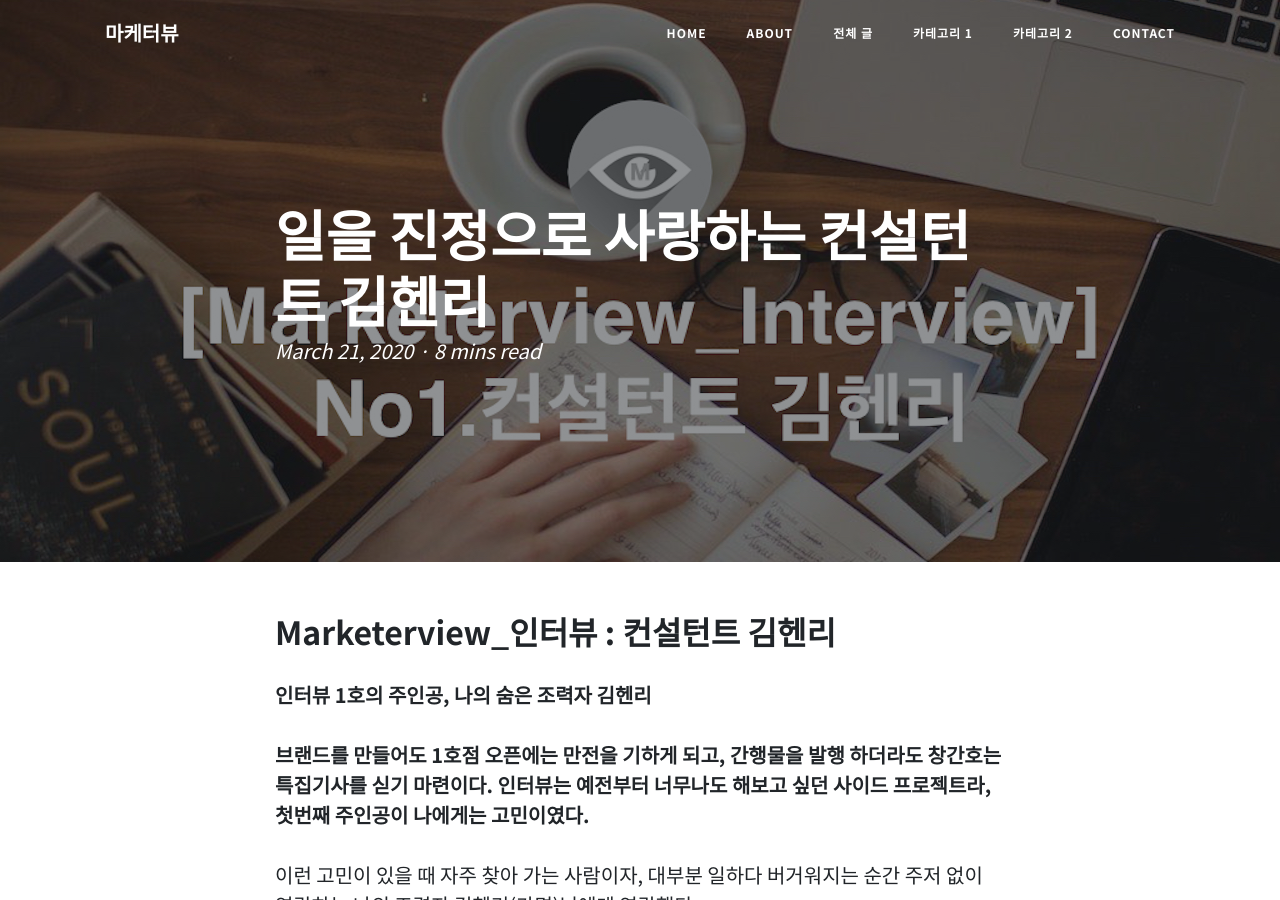
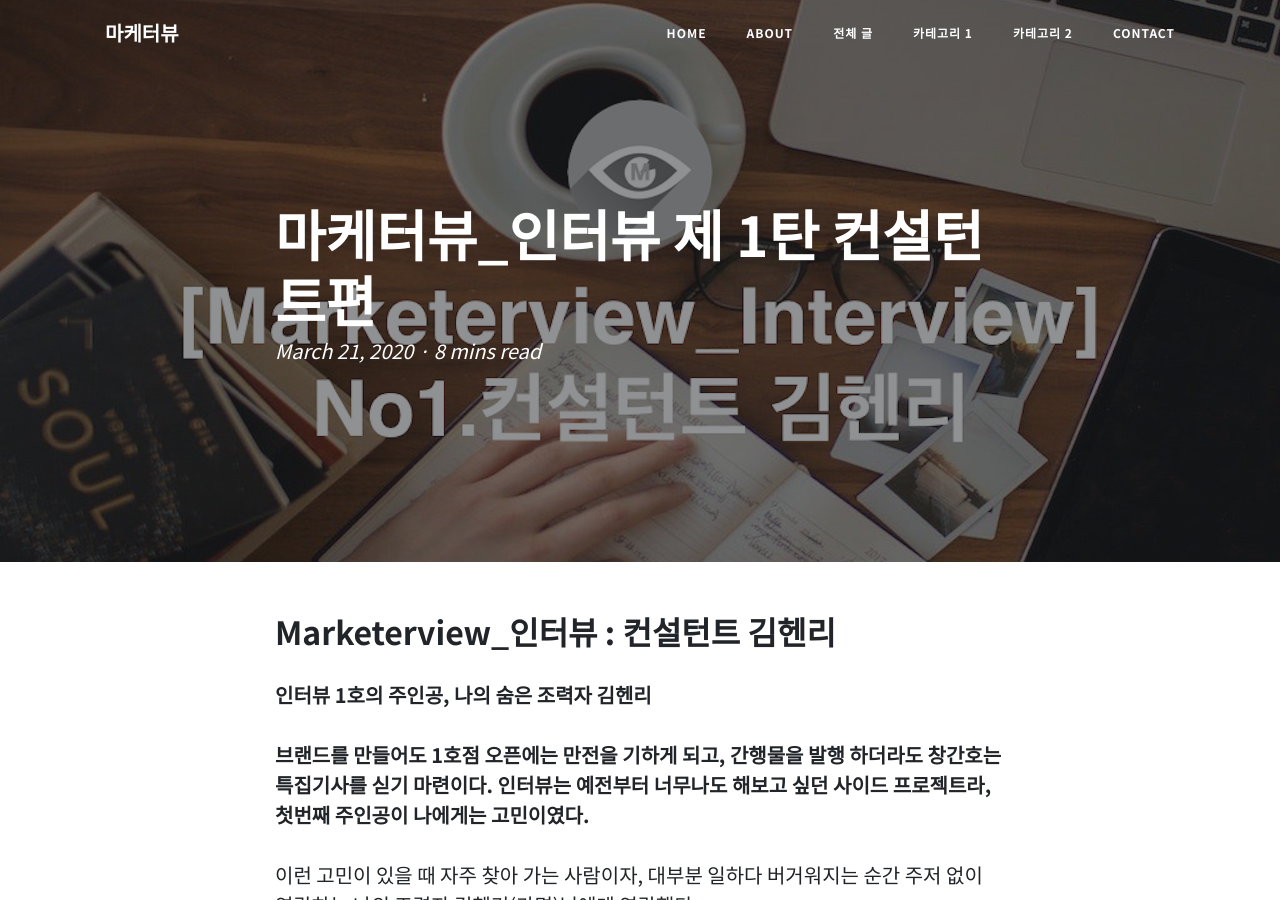
Before and after one commit to dndus1518/marketerview, a Jekyll site: the page built from _posts/2020-03-21-interview no1.md, in a window 1280 px wide and 900 px high. Built offline with Jekyll 4.4.1, drawn with Linux system fonts in a browser that asks for light colours; comment, search, counter and statistics services are not loaded.

Commit message:
Update 2020-03-21-interview no1.md

```diff
--- a/_posts/2020-03-21-interview no1.md
+++ b/_posts/2020-03-21-interview no1.md
@@ -1,7 +1,7 @@
 ---
 layout: post
 permalink: /interview1/
-title: '일을 진정으로 사랑하는 컨설턴트 김헨리'
+title: '마케터뷰_인터뷰 제 1탄 컨설턴트편'
 date: 2020-03-21 17:30:00 +09:00
 feature: '/img/posts/03/01.jpeg'
 background: '/img/posts/03/01.jpeg'
```
